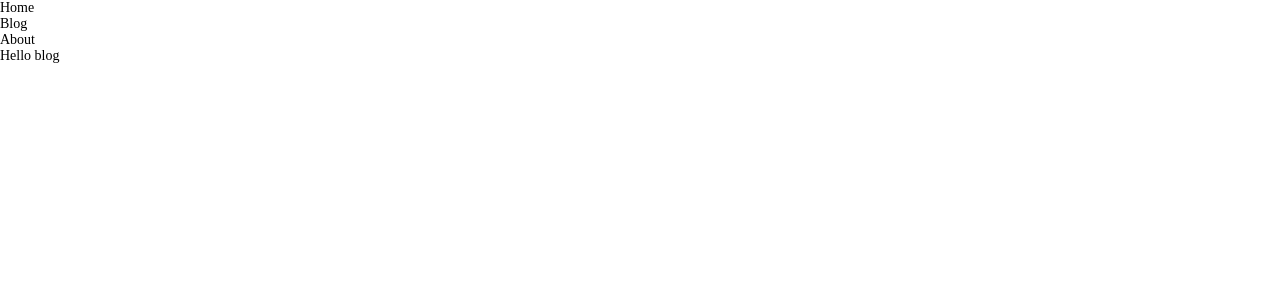
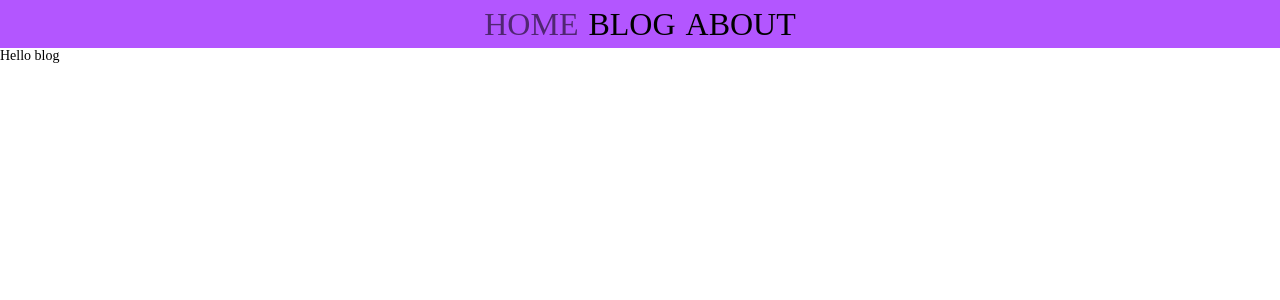
Before and after one commit to puncleV/personal-blog, a Vue app: page /topics in a window 1280 px wide. Shown: the top 300 px of the page. Built offline with nearby package versions, Linux system fonts and the light colour scheme.

Commit message:
add: styles

```diff
--- a/src/components/app-header.vue
+++ b/src/components/app-header.vue
@@ -1,17 +1,13 @@
 <template>
     <header>
-        <div
+        <router-link
                 v-for="element in elements"
-                @click="$router.push({
-                    name: element.routeName
-                })"
-                v-bind:class="{
-                    active: $router.currentRoute.name === element.routeName
-                }"
+                :to = "{name: element.routeName}"
+                active-class="active"
                 class='header-element'
         >
             {{element.name}}
-        </div>
+        </router-link>
     </header>
 </template>
 
@@ -38,5 +34,23 @@
 </script>
 
 <style scoped>
+    header {
+        display: flex;
+        justify-content: center;
+        height: 3rem;
+        background-color: #b356ff;
+    }
 
+    .header-element {
+        margin: 0 5px;
+        font-size: 2rem;
+        text-transform: uppercase;
+        line-height: 3rem;
+        color: black;
+        text-decoration: none;
+    }
+
+    .header-element.active {
+        opacity: 0.55;
+    }
 </style>
--- a/src/router/index.js
+++ b/src/router/index.js
@@ -15,7 +15,7 @@ export default new Router({
     },
     {
       path: '/blog',
-      name: 'Topics',
+      name: 'Blog',
       component: TopicsList
     },
     {
```
